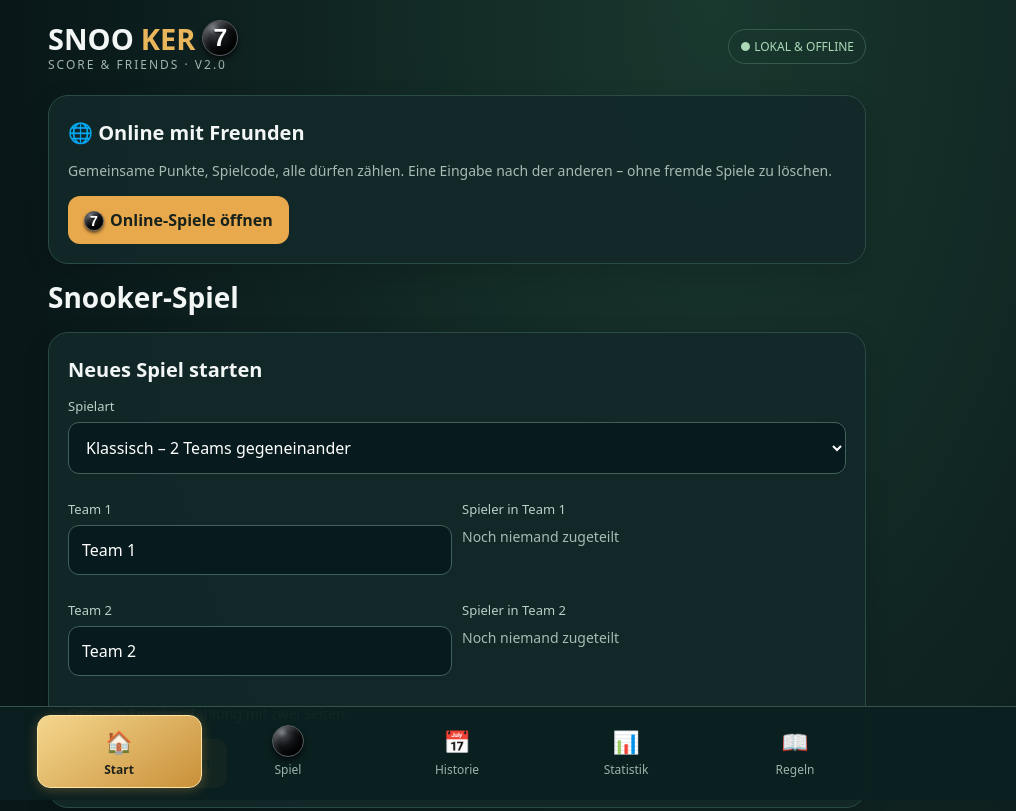
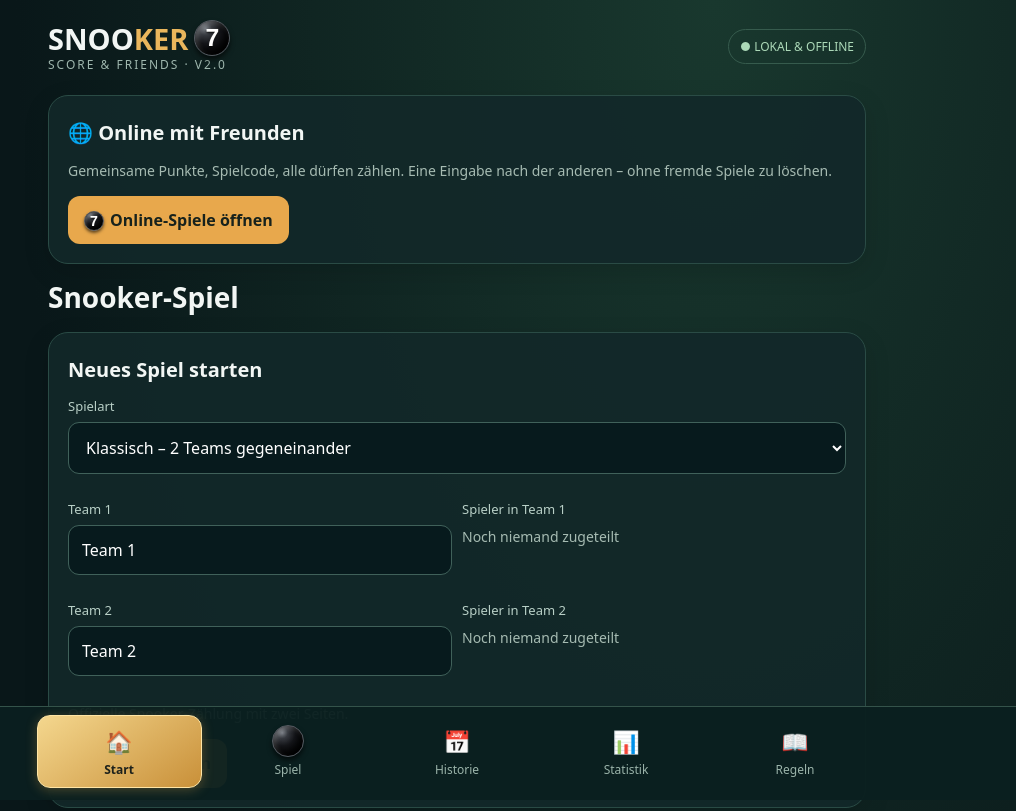
Before and after one commit to valentinebertz/SNOOKER, a plain HTML site: page index.html in a window 1280 px wide. Shown: the top 811 px of the page, without its empty margins (183-1199 px from the left). Drawn offline with nearby package versions, Linux system fonts and the light colour scheme.

Commit message:
Add files via upload

```diff
--- a/index.html
+++ b/index.html
@@ -134,7 +134,13 @@ h1 .snooker-seven,h2 .snooker-seven,h3 .snooker-seven{width:1.2em;height:1.2em;f
 .brand b{letter-spacing:0}
 .snooker-seven.snooker-plain::after{content:none!important;display:none!important}
 @media(max-width:420px){.brand{letter-spacing:-.25px;gap:6px}}
-</style></head><body><div class="wrap"><header class="top"><div><div class="brand">SNOO<b>KER</b> <span class="snooker-seven" aria-label="Schwarze Snookerkugel, 7 Punkte"></span></div><div class="sub">SCORE & FRIENDS · V2.0</div></div><span class="pill">● LOKAL & OFFLINE</span></header><main id="app"></main><div class="foot">Alle Spielstände werden ausschließlich auf diesem Gerät gespeichert. Für Gerätewechsel bitte ein Backup exportieren.</div></div><nav class="tabs" id="tabs"></nav><div id="toast" role="status"></div><div id="assign-modal" class="hidden" aria-live="polite"></div><div id="cheers-modal" class="hidden"></div><script>
+
+/* Logo: SNOO und KER als EIN Wort, ohne Flex-Abstand dazwischen. */
+.brand{gap:6px;letter-spacing:0;white-space:nowrap}
+.brand-word{display:inline-block;white-space:nowrap;letter-spacing:0;font-kerning:normal}
+.brand-word b{letter-spacing:0}
+@media(max-width:420px){.brand{font-size:clamp(20px,6vw,25px);gap:5px}.brand .snooker-seven{width:1.12em;height:1.12em;font-size:inherit}}
+</style></head><body><div class="wrap"><header class="top"><div><div class="brand"><span class="brand-word">SNOO<b>KER</b></span><span class="snooker-seven" aria-label="Schwarze Snookerkugel, 7 Punkte"></span></div><div class="sub">SCORE & FRIENDS · V2.0</div></div><span class="pill">● LOKAL & OFFLINE</span></header><main id="app"></main><div class="foot">Alle Spielstände werden ausschließlich auf diesem Gerät gespeichert. Für Gerätewechsel bitte ein Backup exportieren.</div></div><nav class="tabs" id="tabs"></nav><div id="toast" role="status"></div><div id="assign-modal" class="hidden" aria-live="polite"></div><div id="cheers-modal" class="hidden"></div><script>
 'use strict';const KEY='snooker-friends-v1';const colors=[['Rot',1,'#c9282e'],['Gelb',2,'#f2d338'],['Grün',3,'#1ba360'],['Braun',4,'#986136'],['Blau',5,'#2377e5'],['Pink',6,'#ec79b3'],['Schwarz',7,'#17191e']];const esc=s=>String(s??'').replace(/[&<>"']/g,c=>({'&':'&amp;','<':'&lt;','>':'&gt;','"':'&quot;',"'":'&#39;'}[c]));let state={games:[],active:null,playerPool:[]};try{const v=JSON.parse(localStorage.getItem(KEY));if(v&&Array.isArray(v.games))state={games:v.games,active:v.active||null,playerPool:Array.isArray(v.playerPool)?v.playerPool:[]}}catch(e){}// Einmalige Migration: Beispieldaten aus dem Spielerpool entfernen, ohne historische Spiele anzutasten.
 function cleanName(n){return String(n||'').trim().replace(/\s+/g,' ').slice(0,70)}
 function addPoolSilently(n){n=cleanName(n);if(n&&!state.playerPool.some(x=>x.toLocaleLowerCase('de')===n.toLocaleLowerCase('de')))state.playerPool.push(n)}
```
